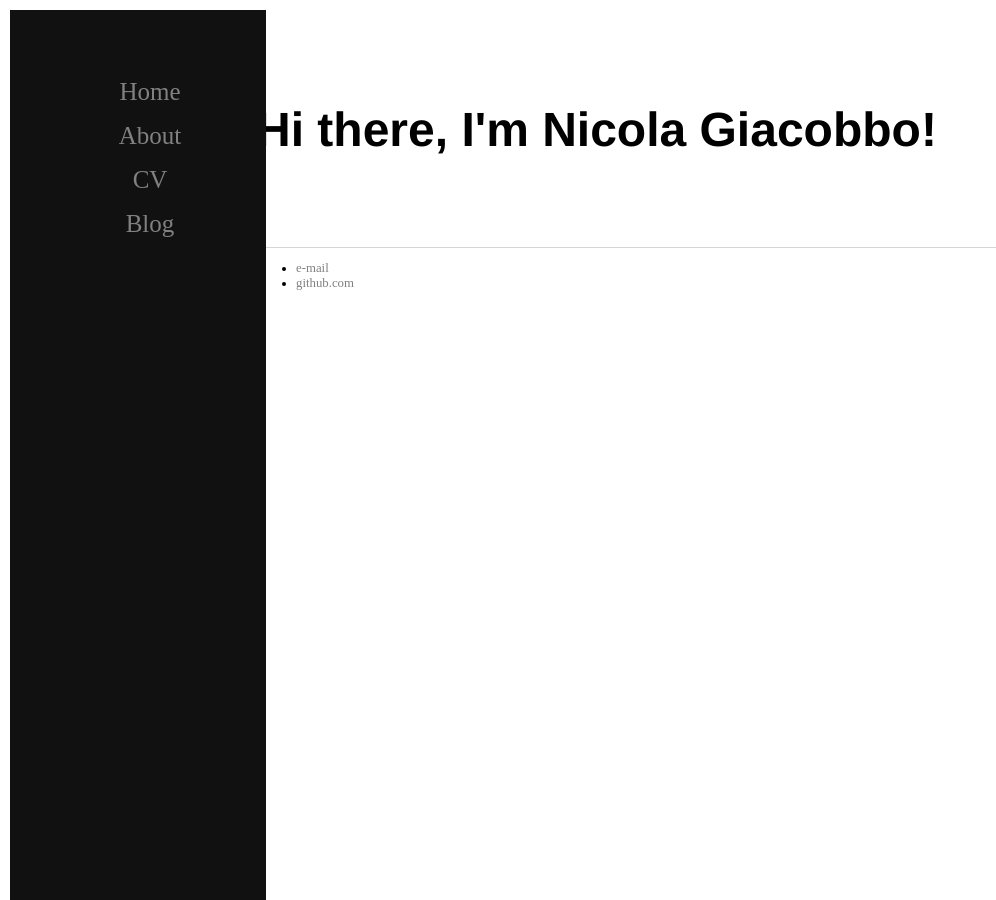
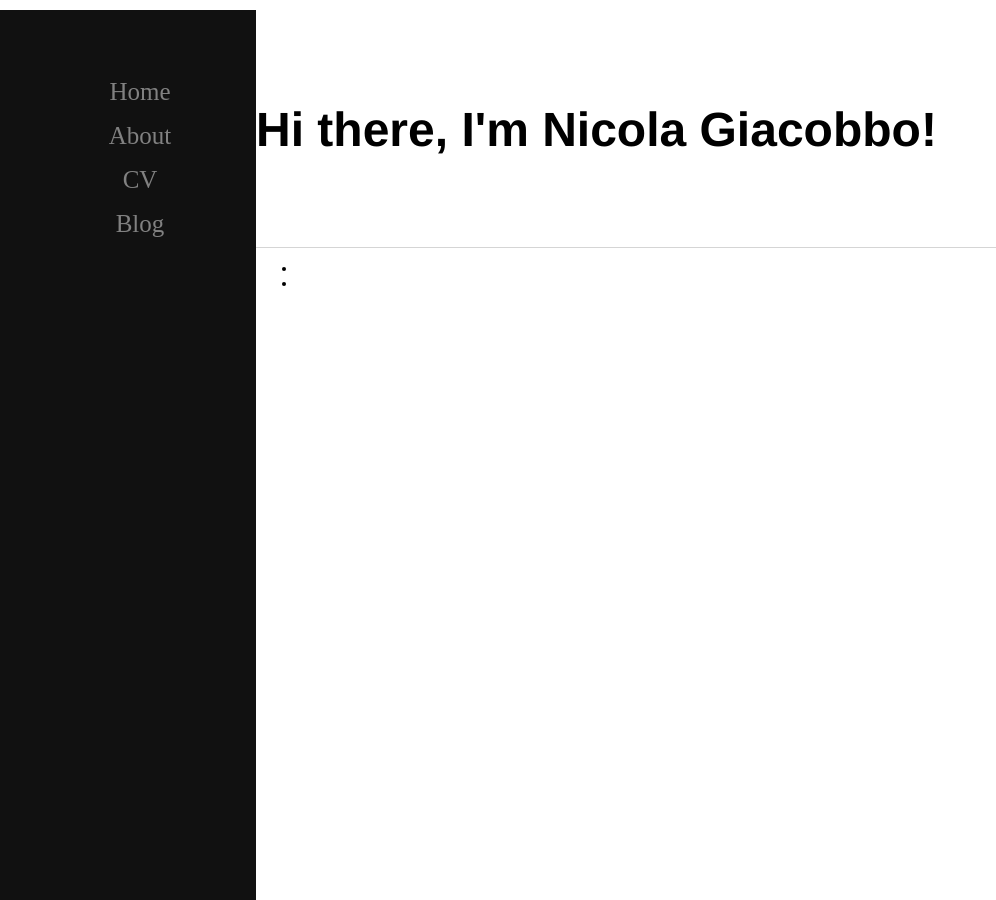
Before and after one commit to GiacobboNicola/giacobbonicola.github.io, a Jekyll site: the page built from index.html, in a window 1280 px wide. Shown: the whole page, without its empty margins (0-996 px from the left). Built offline with Jekyll 4.4.1, drawn with Linux system fonts in a browser that asks for light colours.

Commit message:
Update main.css

```diff
--- a/css/main.css
+++ b/css/main.css
@@ -2,6 +2,7 @@ body {
     margin: 70px auto;
     width: 80%;
     float: right;
+    background-color: #grey;
 }
 
 /* The side navigation menu */
@@ -12,7 +13,7 @@ nav {
     z-index: 1; /* Stay on top */
     float: left;
     top: 10px;
-    left: 10px;
+    left: 0px;
     background-color: #111; /* Black*/
     overflow-x: hidden; /* Disable horizontal scroll */
     padding-top: 60px; /* Place content 60px from the top */
@@ -36,7 +37,7 @@ nav a:hover, .offcanvas a:focus{
 
 a {
     text-decoration: none;
-    color: grey;
+    color: white;
 }
 a:hover {
     text-decoration: underline;
```
